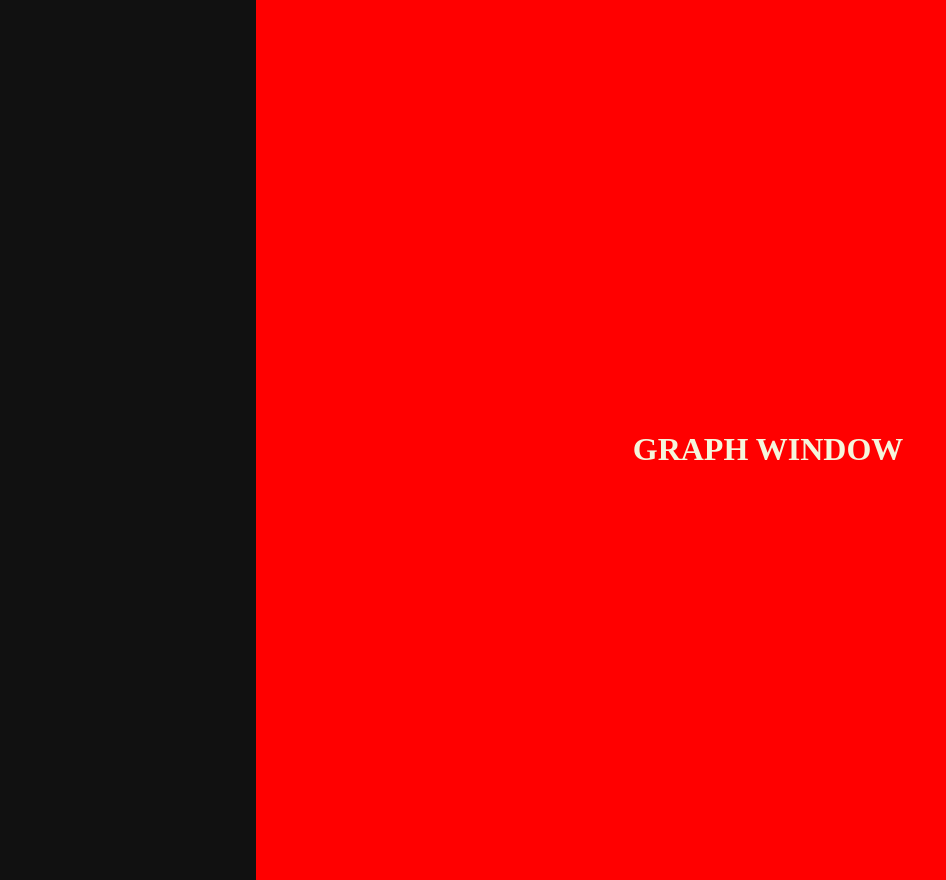
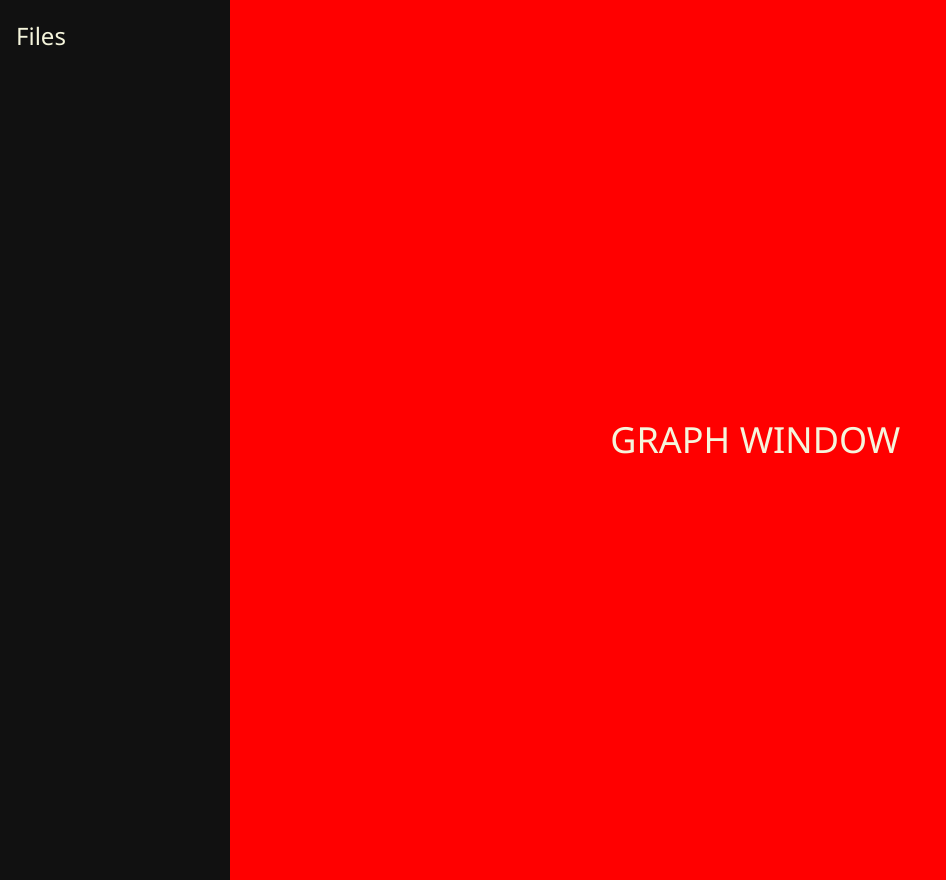
Before and after one commit to kshannoninnes/hyprfire, a Django app: page / in a window 1280 px wide. Shown: the whole page, without its empty margins (0-946 px from the left). Run offline with Django 3.2, Linux system fonts and the light colour scheme.

Commit message:
Change filename links to a list of cards

```diff
--- /dev/null
+++ b/src/hyprfire/hyprfire_app/static/hyprfire_app/card-style.css
@@ -0,0 +1,26 @@
+.card {
+  border-top: 1px solid #d3d3d3;
+  border-bottom: 1px solid #d3d3d3;
+  margin-left: 10px;
+  margin-right: 10px;
+  margin-top: -19px;
+}
+
+/*.bg-img {*/
+/*  background-size: cover;*/
+/*  min-height: 180px;*/
+/*  background-position: center;*/
+/*  background-color: #ccc;*/
+/*}*/
+
+.content {
+  padding: 5px;
+}
+
+/*button {*/
+/*  background-color: transparent;*/
+/*  border: 1px solid #2196F3;*/
+/*  padding: .5rem 1rem;*/
+/*  cursor: pointer;*/
+/*  border-radius: .25rem;*/
+/*}*/
--- a/src/hyprfire/hyprfire_app/static/hyprfire_app/style.css
+++ b/src/hyprfire/hyprfire_app/static/hyprfire_app/page-style.css
@@ -5,20 +5,19 @@
   z-index: 1;
   top: 0;
   overflow-x: hidden;
-  padding-top: 20px;
   color: beige;
 }
 
 /* Control the left side */
 .left {
-  width: 20%;
+  width: 18%;
   left: 0;
   background-color: #111;
 }
 
 /* Control the right side */
 .right {
-  width: 80%;
+  width: 82%;
   right: 0;
   background-color: red;
 }
--- a/src/hyprfire/hyprfire_app/templates/hyprfire_app/index.html
+++ b/src/hyprfire/hyprfire_app/templates/hyprfire_app/index.html
@@ -5,22 +5,22 @@
     <head>
         <meta charset="UTF-8">
         <title>Hyprfire</title>
-        <link rel="stylesheet" href="{% static 'hyprfire_app/style.css' %}">
+        <link rel="stylesheet" href="{% static 'hyprfire_app/page-style.css' %}">
+        <link rel="stylesheet" href="{% static 'hyprfire_app/card-style.css' %}">
+        <link rel="stylesheet" href="https://www.w3schools.com/w3css/4/w3.css">
     </head>
 
     <body>
 
-        # File selection window
         <div class="split left">
-          <div class="centered-left">
-            {% for file in object_list %}
-                <a href="https://i.ytimg.com/vi/dQw4w9WgXcQ/maxresdefault.jpg">{{ file }}</a>
-                <br>
-            {% endfor %}
-          </div>
+              <ul class="w3-ul">
+                <li><h3>Files</h3></li>
+                {% for file in object_list %}
+                    <li class="w3-hover-amber" onclick="">{{ file }}</li>
+                {% endfor %}
+              </ul>
         </div>
 
-        # Graph window
         <div class="split right">
           <div class="centered-right">
             <h1>GRAPH WINDOW</h1>
```
